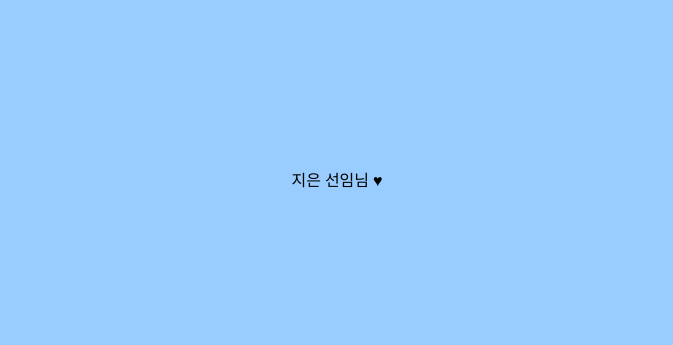
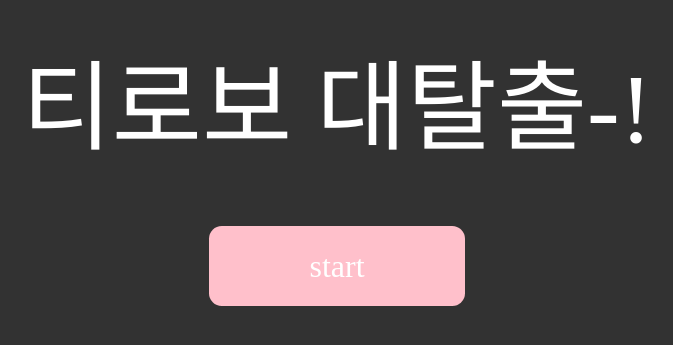
Before and after one commit to moomiz/EVENTREPO, a Next.js app in the folder moomiz/: page / in a window 1280 px wide. Shown: the part 221-566 px from the top of the page, without its empty margins (303-976 px from the left). Built offline with nearby package versions, Linux system fonts and the light colour scheme; a web font is replaced by a local one.

Commit message:
feat(Fe): init

```diff
--- a/moomiz/components/Main/LogoComponent.tsx
+++ b/moomiz/components/Main/LogoComponent.tsx
@@ -7,7 +7,7 @@ import ExitComponent from "./ExitComponent";
 import PaperComponents from "./PaperComponents";
 
 function LogoComponent() {
-  const [page, setPage] = useState<number>(9);
+  const [page, setPage] = useState<number>(0);
   const question = [
     "세교 사무실 건물 이름은?",
     "개발 1팀의 막내는 누구일까요?",
@@ -30,12 +30,12 @@ function LogoComponent() {
 
   // 배경 색상을 계산하는 함수
   const getBackgroundColor = (page: number) => {
-    if (page == 9) {
-      return `rgb(153,204,255)`
-    } else {
-      const colorValue = Math.min(255, 50 + page * 25); // 페이지에 따라 색상 값 조정
-      return `rgb(${colorValue}, ${colorValue}, ${colorValue})`; // 흰색으로 밝아짐
-    }
+    // if (page == 10) {
+    //   return `rgb(153,204)`
+    // } else {
+    const colorValue = Math.min(255, 50 + page * 25); // 페이지에 따라 색상 값 조정
+    return `rgb(${colorValue}, ${colorValue}, ${colorValue})`; // 흰색으로 밝아짐
+    // }
   };
 
   return (
```
Also changed, not shown: moomiz/package.json (+4 -3 lines), 1 other file (tests, documents, lock files or other folders).
